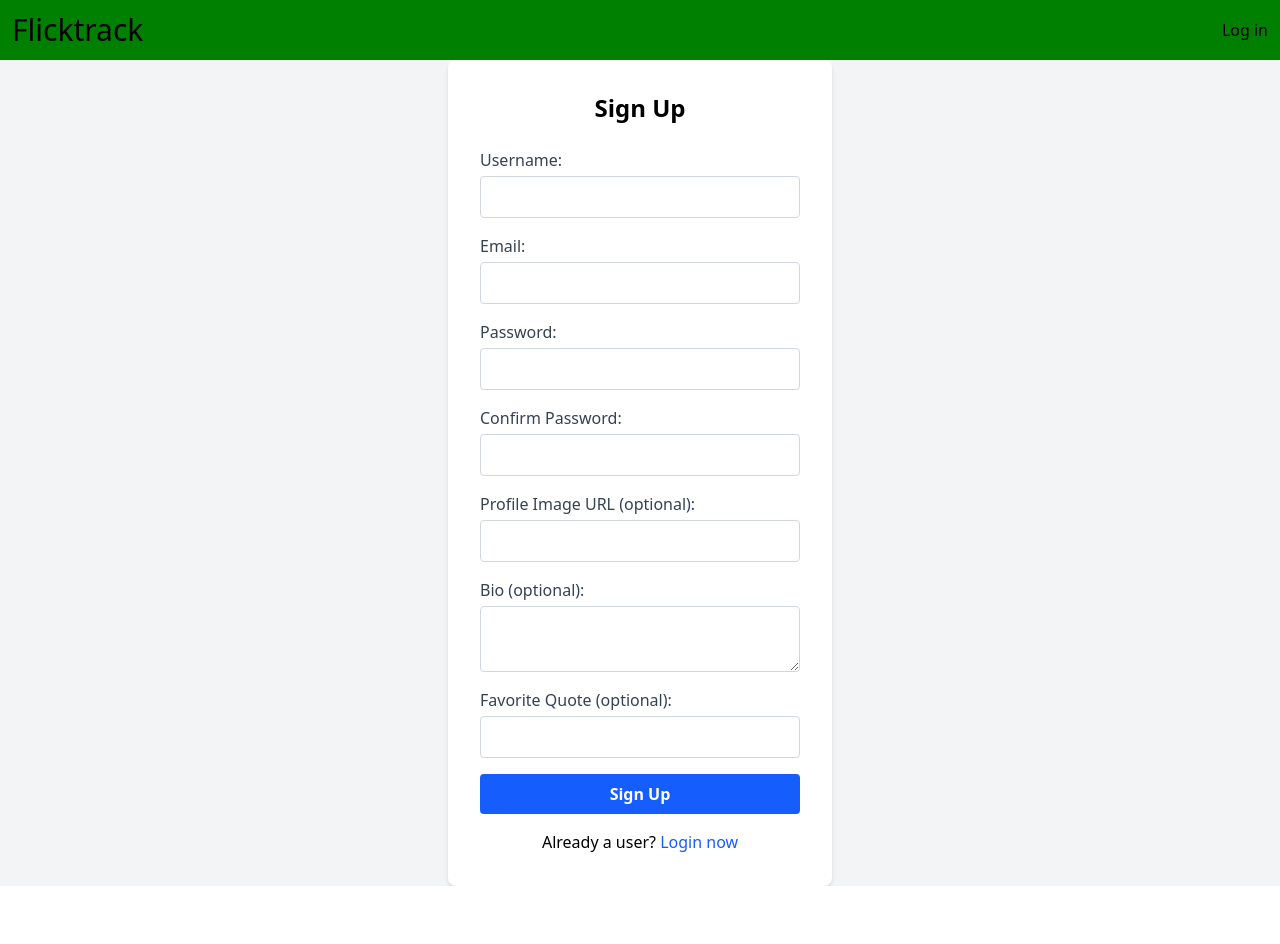
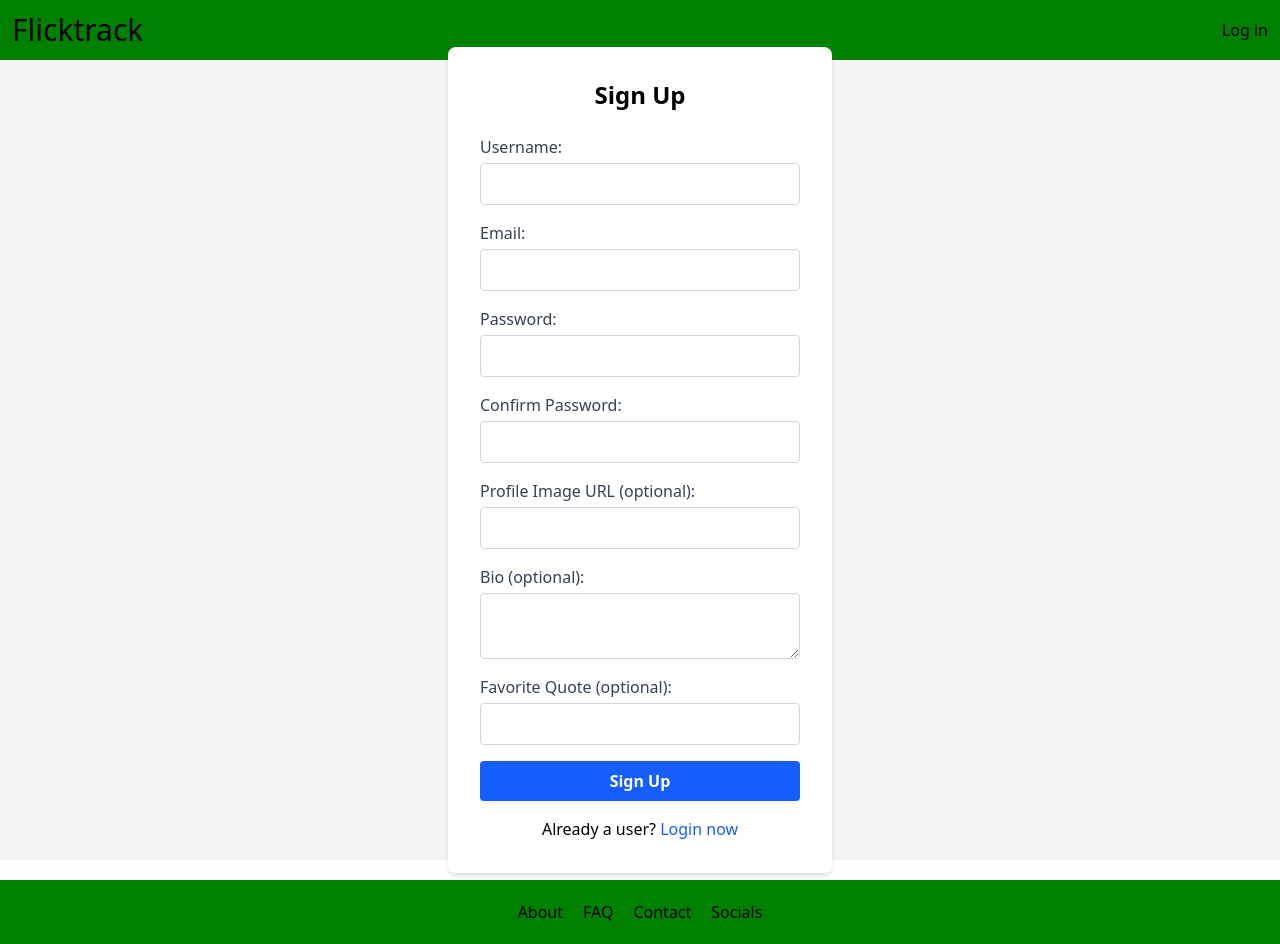
Before and after one commit to mikaelrev/flicktrack-frontend, a React (Vite) app: page /signup in a window 1280 px wide. Before the commit the page ends 886 px from the top, so only its background shows below. Built offline with nearby package versions, Linux system fonts and the light colour scheme; no server answers.

Commit message:
adds footer

```diff
--- a/src/App.jsx
+++ b/src/App.jsx
@@ -8,6 +8,7 @@ import Profile from "./pages/Profile";
 import Login from "./pages/Login";
 import Signup from "./pages/Signup";
 import MovieDetails from "./pages/MovieDetails";
+import Footer from "./components/Footer";
 
 function App() {
 	const [movies, setMovies] = useState([]);
@@ -19,6 +20,7 @@ function App() {
 	}, []);
 
 	return (
+		<div className="flex flex-col h-screen justify-between">
 			<BrowserRouter>
 				<Navbar />
 				<Routes>
@@ -30,7 +32,9 @@ function App() {
 					<Route path="/login" element={<Login />} />
 					<Route path="/signup" element={<Signup />} />
 				</Routes>
+				<Footer />
 			</BrowserRouter>
+		</div>
 	);
 }
 
--- /dev/null
+++ b/src/components/Footer.jsx
@@ -0,0 +1,13 @@
+function Footer() {
+	return (
+		<footer className="w-full flex items-center justify-center p-3 mt-5 bg-[green] p-5">
+			<ul className="flex gap-5">
+				<li>About</li>
+				<li>FAQ</li>
+				<li>Contact</li>
+				<li>Socials</li>
+			</ul>
+		</footer>
+	);
+}
+export default Footer;
--- a/src/pages/Profile.jsx
+++ b/src/pages/Profile.jsx
@@ -36,18 +36,19 @@ function Profile() {
 
 	return (
 		<div className="container mx-auto flex flex-col py-5">
-			<div className="w-full">
+			<div className="w-full flex flex-col">
 				<h1 className="text-3xl font-extrabold text-gray-700 mb-4">
 					{user.username}
 				</h1>
 				{user.profileImage === null ? (
 					<img
+						className="mb-3 rounded"
 						src="https://static.vecteezy.com/system/resources/thumbnails/005/129/844/small/profile-user-icon-isolated-on-white-background-eps10-free-vector.jpg"
 						alt="avatar"
 					/>
 				) : (
 					<img
-						className="h-48 w-48 object-none"
+						className="h-48 w-48 object-cover mb-3 rounded"
 						src={user.profileImage}
 						alt={user.username}
 					/>
```
Lines whose indentation alone changed are shown as unchanged.
